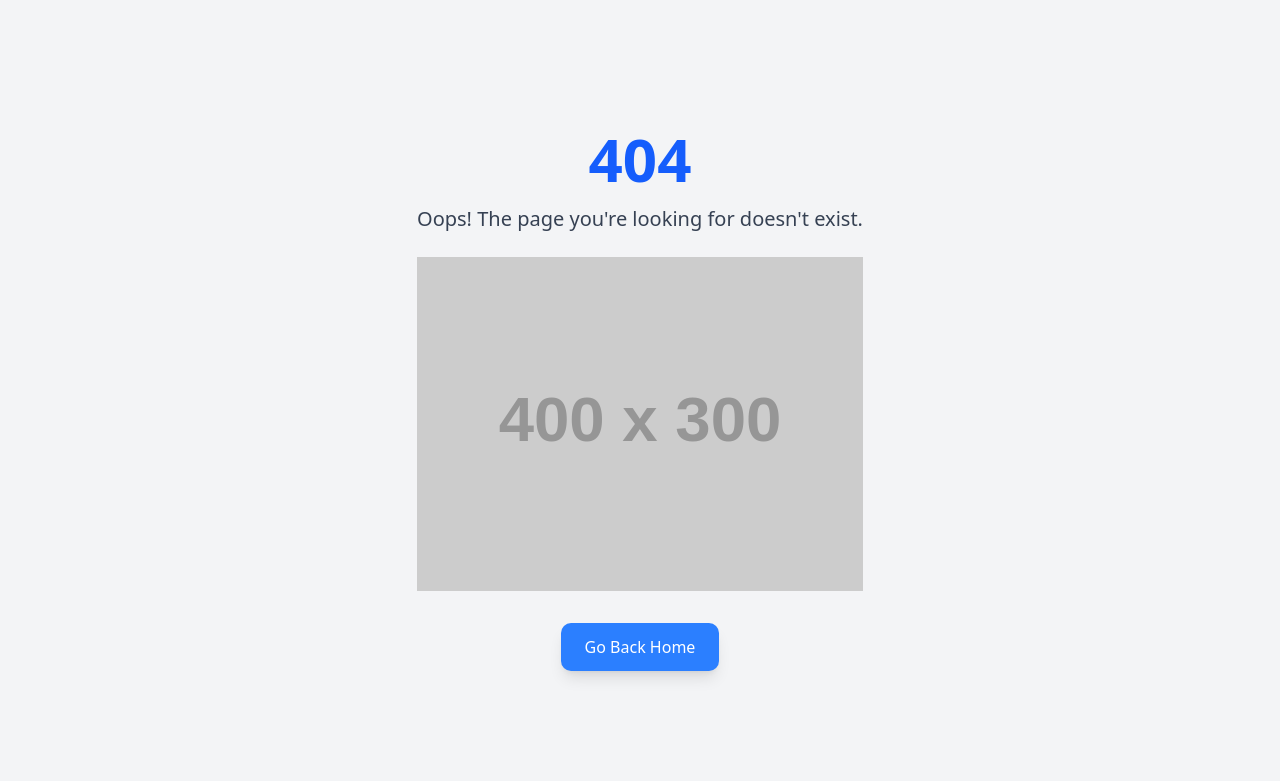
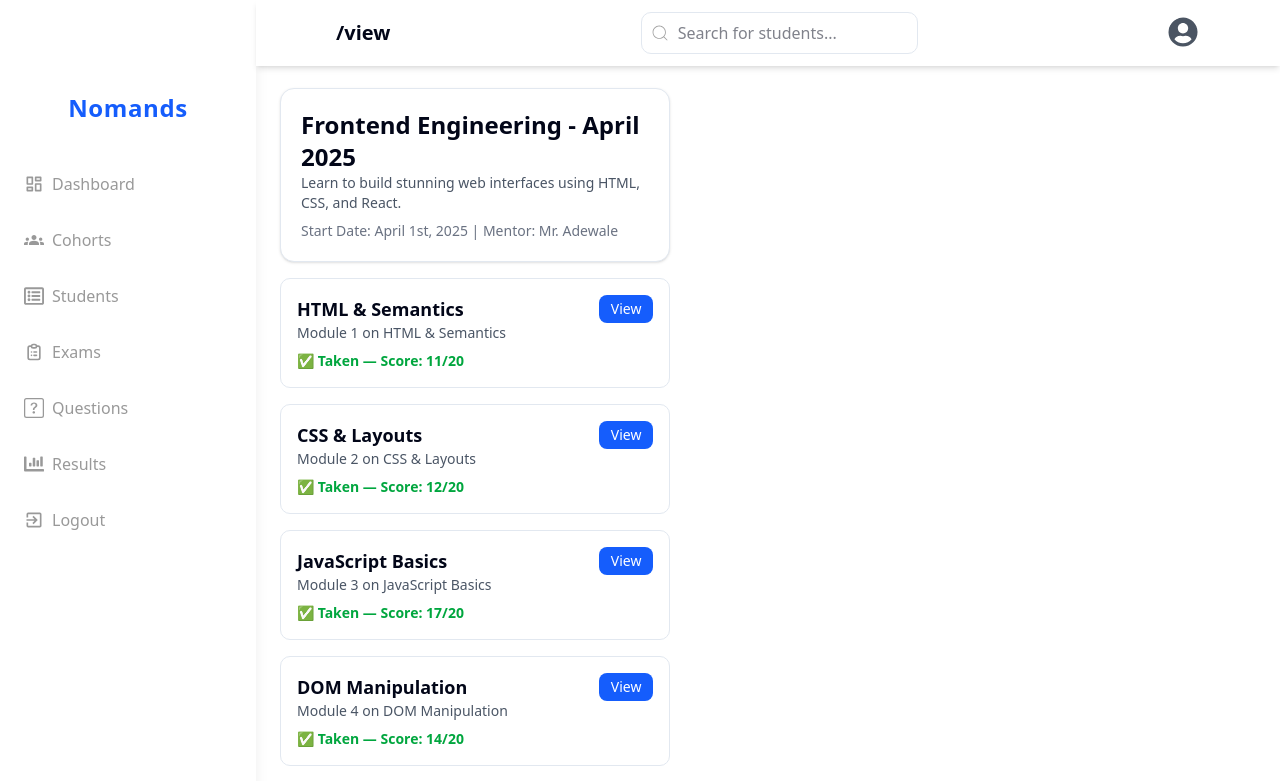
Before and after one commit to oluwaseyi9325/Nomands, a React (Vite) app: page /view in a window 1280 px wide. Before the commit this address had no page. Shown: the top 781 px of the page. Built offline with nearby package versions, Linux system fonts and the light colour scheme.

Commit message:
create view cohort page

```diff
--- /dev/null
+++ b/src/pages/(student)/ViewCohortPage.tsx
@@ -0,0 +1,225 @@
+'use client';
+
+import { useEffect, useState } from 'react';
+import { format } from 'date-fns';
+
+export default function ViewCohortPage() {
+  const [selectedModule, setSelectedModule] = useState<any>(null);
+  const [currentQ, setCurrentQ] = useState(0);
+  const [answers, setAnswers] = useState<{ [key: number]: number }>({});
+  const [timeLeft, setTimeLeft] = useState(600); // 10 minutes in seconds
+
+  const cohortDetails = {
+    id: 'FE-APR25',
+    name: 'Frontend Engineering - April 2025',
+    startDate: '2025-04-01',
+    mentor: 'Mr. Adewale',
+    description: 'Learn to build stunning web interfaces using HTML, CSS, and React.',
+    modules: Array.from({ length: 10 }, (_, i) => {
+        const id = `mod${i + 1}`;
+        const titles = [
+          'HTML & Semantics',
+          'CSS & Layouts',
+          'JavaScript Basics',
+          'DOM Manipulation',
+          'React Fundamentals',
+          'State & Props',
+          'React Hooks',
+          'API Integration',
+          'Testing & Debugging',
+          'Deployment & Optimization',
+        ];
+
+        const taken = i < 5; // First 5 modules are taken
+        const questions = Array.from({ length: 20 }, (_, qIdx) => ({
+          id: `q${qIdx + 1}`,
+          question: `Question ${qIdx + 1} for ${titles[i]}`,
+          options: ['Option A', 'Option B', 'Option C', 'Option D'],
+          correct: Math.floor(Math.random() * 4),
+        }));
+
+        const score = taken ? Math.floor(Math.random() * 21) : null;
+
+        return {
+          id,
+          title: titles[i],
+          description: `Module ${i + 1} on ${titles[i]}`,
+          taken,
+          score,
+          total: 20,
+          questions: taken ? questions : [],
+        };
+      })
+
+  };
+
+  const cohort = cohortDetails;
+
+  const handleNext = () => {
+    if (selectedModule && currentQ < selectedModule.questions.length - 1) {
+      setCurrentQ((prev) => prev + 1);
+    }
+  };
+
+  const handlePrev = () => {
+    if (selectedModule && currentQ > 0) {
+      setCurrentQ((prev) => prev - 1);
+    }
+  };
+
+  const handleOptionClick = (index: number) => {
+    setAnswers({ ...answers, [currentQ]: index });
+  };
+
+  const handleQuestionJump = (index: number) => {
+    setCurrentQ(index);
+  };
+
+  useEffect(() => {
+    let timer: NodeJS.Timeout;
+    if (selectedModule) {
+      timer = setInterval(() => {
+        setTimeLeft((prev) => (prev > 0 ? prev - 1 : 0));
+      }, 1000);
+    }
+    return () => clearInterval(timer);
+  }, [selectedModule]);
+
+  const formatTime = (seconds: number) => {
+    const mins = Math.floor(seconds / 60);
+    const secs = seconds % 60;
+    return `${String(mins).padStart(2, '0')}:${String(secs).padStart(2, '0')}`;
+  };
+
+  const optionPrefix = ['a.', 'b.', 'c.', 'd.'];
+
+  return (
+    <div className="flex flex-col lg:flex-row gap-6 p-6">
+      {/* Left side - Cohort & Modules */}
+      <div className="lg:w-2/5 space-y-4">
+        <div className="bg-white rounded-xl border p-5 shadow-sm">
+          <h2 className="text-2xl font-bold">{cohort.name}</h2>
+          <p className="text-gray-600 text-sm">{cohort.description}</p>
+          <p className="text-sm mt-2 text-gray-500">
+            Start Date: {format(new Date(cohort.startDate), 'PPP')} | Mentor: {cohort.mentor}
+          </p>
+        </div>
+
+        {/* Modules */}
+        <div className="grid gap-4">
+          {cohort.modules.map((mod) => (
+            <div
+              key={mod.id}
+              className={`p-4 rounded-lg border flex justify-between items-start cursor-pointer transition
+                ${mod.taken ? 'hover:shadow' : ''}
+                ${
+                  selectedModule?.id === mod.id
+                    ? 'border-blue-600 bg-blue-50'
+                    : 'bg-white'
+                }`}
+              onClick={() => mod.taken && setSelectedModule(mod)}
+            >
+              <div>
+                <h3 className="font-semibold text-lg">{mod.title}</h3>
+                <p className="text-sm text-gray-600">{mod.description}</p>
+                <div className="text-sm mt-2">
+                  {mod.taken ? (
+                    <span className="text-green-600 font-semibold">
+                      ✅ Taken — Score: {mod.score}/{mod.total}
+                    </span>
+                  ) : (
+                    <span className="text-yellow-600 font-semibold">⏳ Not Taken</span>
+                  )}
+                </div>
+              </div>
+              <button
+                className={`px-3 py-1 text-sm rounded-md ${
+                  mod.taken ? 'bg-blue-600 text-white' : 'bg-gray-200 text-gray-600'
+                }`}
+              >
+                {mod.taken ? 'View' : 'Locked'}
+              </button>
+            </div>
+          ))}
+        </div>
+      </div>
+
+      {/* Right panel - Questions */}
+      {selectedModule && selectedModule.taken && (
+              <div className="lg:w-3/5 flex flex-col">
+                   <div className=" bg-white rounded-xl p-6 border shadow-md  gap-5">
+          {/* Header */}
+          <div className="flex justify-between items-center text-sm font-medium">
+            <span>
+              Question {currentQ + 1} of {selectedModule.questions.length}
+            </span>
+            <span className="text-red-500 font-bold">⏳ {formatTime(timeLeft)}</span>
+          </div>
+
+          {/* Question */}
+          <div className="font-semibold text-gray-800 text-lg">
+            {selectedModule.questions[currentQ].question}
+          </div>
+
+          {/* Options */}
+          <div className="space-y-2">
+            {selectedModule.questions[currentQ].options.map((opt: string, idx: number) => (
+              <div
+                key={idx}
+                onClick={() => handleOptionClick(idx)}
+                className={`border px-3 py-2 rounded-md text-sm cursor-pointer transition
+                  ${
+                    answers[currentQ] === idx
+                      ? 'bg-blue-100 border-blue-600 text-blue-800'
+                      : 'hover:bg-gray-100'
+                  }`}
+              >
+                <span className="font-semibold mr-2">{optionPrefix[idx] || `${String.fromCharCode(97 + idx)}.`}</span>
+                {opt}
+              </div>
+            ))}
+          </div>
+
+          {/* Controls */}
+          <div className="flex justify-between mt-4">
+            <button
+              onClick={handlePrev}
+              disabled={currentQ === 0}
+              className="px-4 py-2 bg-gray-200 rounded disabled:opacity-50"
+            >
+              Prev
+            </button>
+            <button
+              onClick={handleNext}
+              disabled={currentQ === selectedModule.questions.length - 1}
+              className="px-4 py-2 bg-blue-600 text-white rounded disabled:opacity-50"
+            >
+              Next
+            </button>
+          </div>
+
+          {/* Question Number Grid */}
+          <div className="mt-6 grid grid-cols-10 gap-2">
+            {selectedModule.questions.map((_:any, idx:any) => (
+              <div
+                key={idx}
+                onClick={() => handleQuestionJump(idx)}
+                className={`w-8 h-8 flex items-center justify-center text-sm font-medium rounded-full border cursor-pointer transition
+                  ${
+                    currentQ === idx
+                      ? 'bg-blue-600 text-white border-blue-600'
+                      : answers[idx] !== undefined
+                      ? 'bg-green-100 text-green-800 border-green-400'
+                      : 'bg-gray-100 text-gray-700 border-gray-300 hover:bg-gray-200'
+                  }`}
+              >
+                {idx + 1}
+              </div>
+            ))}
+          </div>
+        </div>
+       </div>
+      )}
+    </div>
+  );
+}
--- a/src/routes/studentRoutes.tsx
+++ b/src/routes/studentRoutes.tsx
@@ -1,5 +1,6 @@
 import AdminNavbars from '@/pages/(admin)/AdminWrappers'
 import AllCohortsPage from '@/pages/(student)/AllCohortsPage'
+import ViewCohortPage from '@/pages/(student)/ViewCohortPage'
 import { lazy } from 'react'
 import { Route } from 'react-router-dom'
 // import StudentLayout from '../layouts/StudentLayout'
@@ -10,7 +11,7 @@ const studentRoutes = (
   <Route element={<AdminNavbars />}>
     <Route path="/user" element={<StudentDashboardPage />} />
     <Route path="/all-cohort" element={<AllCohortsPage />} />
-    {/* <Route path="/student" element={<StudentDashboardPage />} /> */}
+    <Route path="/view" element={<ViewCohortPage />} />
     {/* <Route path="/student" element={<StudentDashboardPage />} /> */}
   </Route>
 )
```
